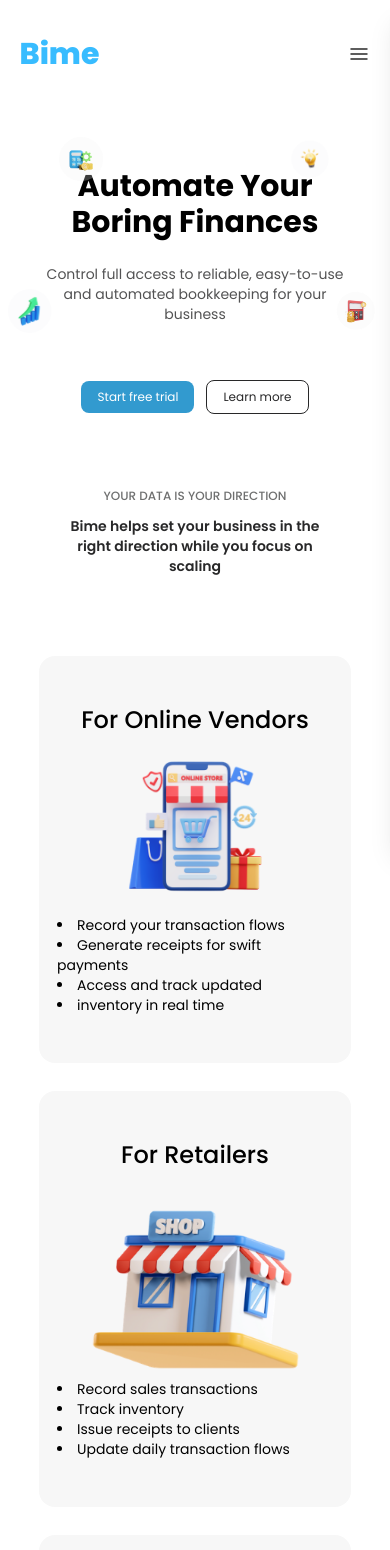
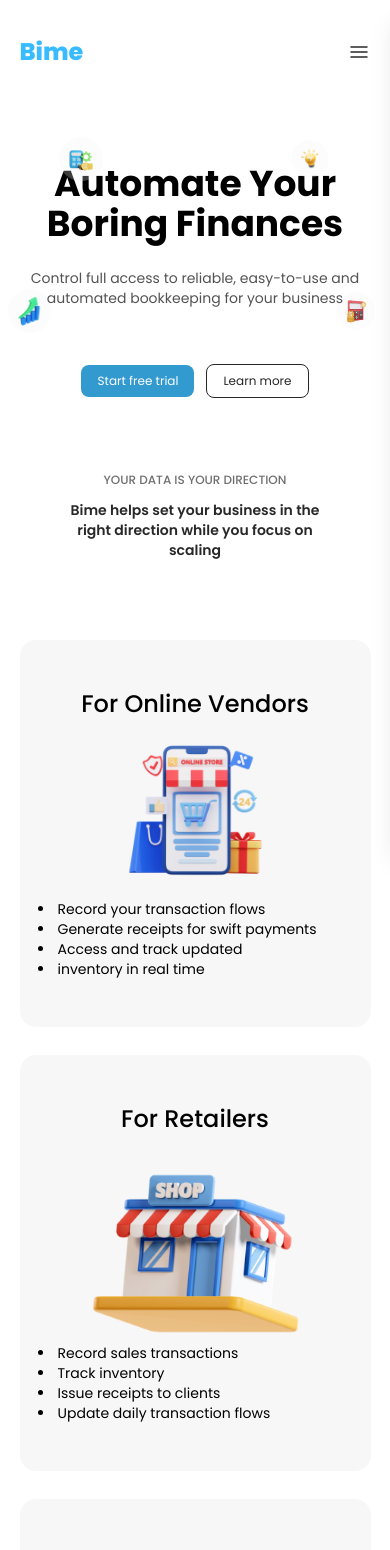
Before and after one commit to Omo-Akeye/Revamp, a Next.js app: page / in a window 390 px wide. Shown: the top 1550 px of the page. Built offline with nearby package versions, Linux system fonts and the light colour scheme.

Commit message:
mobile responsiveness

```diff
--- a/src/app/globals.css
+++ b/src/app/globals.css
@@ -63,14 +63,6 @@ body {
 
 
 
-@media (390px <= width <= 440px )  {
-  .hero1 {
-    padding-left: 20px;
-    padding-right: 20px;
-}
-}
-
-
 @media (640px <= width <= 768px )  {
   .hero1 {
     padding-left: 40px;
--- a/src/app/home/ui/Cards.tsx
+++ b/src/app/home/ui/Cards.tsx
@@ -65,7 +65,7 @@ export default function Cards() {
   };
 
   return (
-    <div className='flex max-lg:flex-col lg:justify-center  lg:w-[90%] w-[80%] mx-auto gap-x-10 mt-20 max-lg:gap-y-7 max-lg:items-center'>
+    <div className='flex max-lg:flex-col lg:justify-center w-[90%] mx-auto gap-x-10 mt-20 max-lg:gap-y-7 max-lg:items-center'>
       {cards.map((card, index) => (
         <div
           key={index}
--- a/src/app/home/ui/GoodBye.tsx
+++ b/src/app/home/ui/GoodBye.tsx
@@ -34,13 +34,13 @@ export default function GoodBye() {
           <section className="flex max-md:flex-col  justify-center gap-x-8 mt-11 max-md:gap-y-2  mx-auto">
             <span className="flex gap-x-[10px] items-center justify-center">
 
-            <img src="/images/star.jpg" alt="vector" />
+            <img src="/images/star.jpg" alt="vector" className="max-sm:w-5" />
             <p className="md:text-xl font-medium text-xs">4.7 on G2.com</p>
             <img src="/images/footergroup.png" alt="footer" />
             </span>
 
             <span className="flex gap-x-[10px] items-center justify-center">
-            <img src="/images/star.jpg" alt="vector" />
+            <img src="/images/star.jpg" alt="vector" className="max-sm:w-5" />
             <p className="md:text-xl text-xs font-medium">4.7 on Capterra</p>
             <img src="/images/footergroup1.png" alt="footer" />
             </span>
--- a/src/app/home/ui/Hero.tsx
+++ b/src/app/home/ui/Hero.tsx
@@ -9,8 +9,8 @@ export default function Hero() {
       <img src='/images/Group 31.svg' alt="group2" className="absolute right-[15%] md:top-[15%] top-[12%] max-md:w-11" />
       <img src="/images/Group 1000002780.png" alt="finance" className="absolute w-[73px] h-[73px] md:right-[15%] right-[3%] md:bottom-[35%] max-md:top-[30%] max-md:w-11 max-md:h-11" />
       <img src="/images/Group 1000002779.png" alt="finance"  className="absolute w-[52px] h-[52px] left-[15%] md:top-[15%] top-[12%] max-md:w-11 max-md:h-11 "/>
-      <div className="text-center lg:w-[80%] xl:w-[70%] m-auto  max-md:mt-24 sm:w-[75%]  md:w-[80%] w-[78%]">
-        <h1 className="font-bold lg:text-8xl sm:text-5xl text-3xl md:leading-[80px] text-center hero1 md:text-7xl">
+      <div className="text-center lg:w-[80%] xl:w-[70%] m-auto  max-md:mt-24 sm:w-[75%]  md:w-[80%] w-[85%]">
+        <h1 className="font-bold lg:text-8xl sm:text-5xl text-4xl max-[365px]:text-3xl md:leading-[80px] text-center hero1 md:text-7xl">
 
        Automate
          Your
--- a/src/app/home/ui/Nav.tsx
+++ b/src/app/home/ui/Nav.tsx
@@ -13,7 +13,7 @@ export default function Nav() {
 
   return (
     <nav className="flex justify-between md:mt-[52px] mt-9 w-[90%] mx-auto items-center">
-      <Link href="/" className="text-3xl font-extrabold text-bime-blue w-[231px]">
+      <Link href="/" className="text-2xl font-extrabold text-bime-blue w-[231px]">
         Bime
       </Link>
 
--- a/src/app/home/ui/Why.tsx
+++ b/src/app/home/ui/Why.tsx
@@ -13,7 +13,7 @@ export default function Why() {
             </div>
             <div className='bg-[#F7F7F7] rounded-[20px] pt-[130px] pb-[52px] pl-10 h-[62%]'>
             <h1 className='md:text-[32px] text-2xl font-semibold mb-5'>Without Bime</h1>
-                <ul className="md:text-base md:gap-y-3 gap-4 list-inside list-disc">
+                <ul className=" md:gap-y-3 gap-4 list-inside list-disc">
                     <li>Fraustrating messy data takes forever to get refined</li>
                     <li>Scaling seem impossible at the absence of accurate data</li>
                     <li>Delay in service delivery to customers</li>
@@ -25,7 +25,7 @@ export default function Why() {
             <section className="rounded-[20px] max-w-[596px] pt-8 w-full border-[2px] border-[#F5F5F5] px-10 pb-12">
               <img src="images/free-bar.png" alt="bar" />
   <h1 className="text-3xl font-semibold mb-5">With Bime</h1>
-  <li className="md:text-base list-inside list-disc">
+  <li className=" list-inside list-disc">
     Your business finances are properly managed and crystal clear, giving you more time to grow and potentially scale your business
   </li>
   <div className="flex text-[#329ACF] font-semibold gap-x-[10px] mt-6 hover:gap-x-4 cursor-pointer transition items-center">
```
